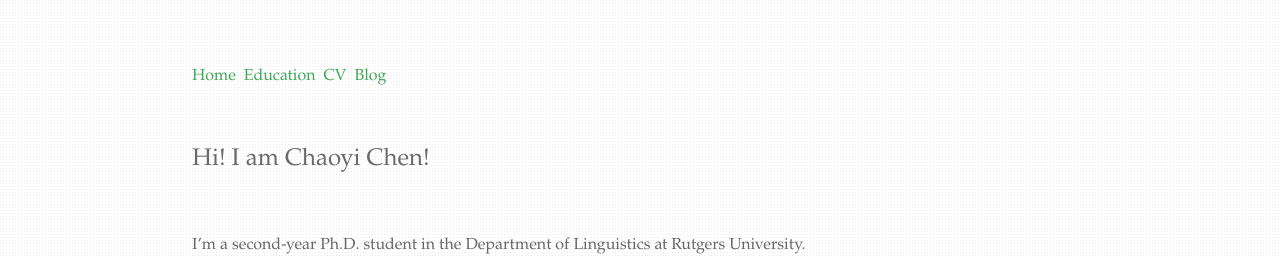
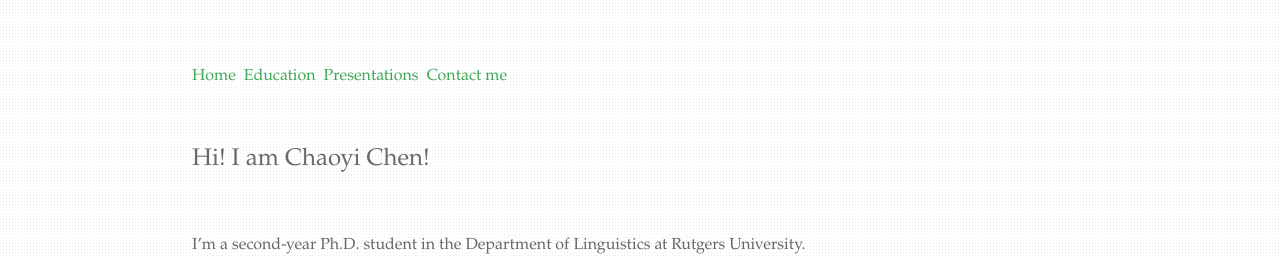
Before and after one commit to chaoyichen71/chaoyichen71.github.io, a Jekyll site: the page built from index.html, in a window 1280 px wide. Shown: the top 258 px of the page. Built offline with Jekyll 4.4.1, drawn with Linux system fonts in a browser that asks for light colours.

Commit message:
Update default.html

```diff
--- a/_layouts/default.html
+++ b/_layouts/default.html
@@ -9,7 +9,7 @@
 
 <body>
 <nav>
-<a href="/">Home</a>&nbsp&nbsp<a href="/Education">Education</a>&nbsp&nbsp<a href="/cv">CV</a>&nbsp&nbsp<a href="/blog">Blog</a>
+<a href="/">Home</a>&nbsp&nbsp<a href="/Education">Education</a>&nbsp&nbsp<a href="/Presentations">Presentations</a>&nbsp&nbsp<a href="/Contact me">Contact me</a>
 
 </nav>
 <div class="container">
```
